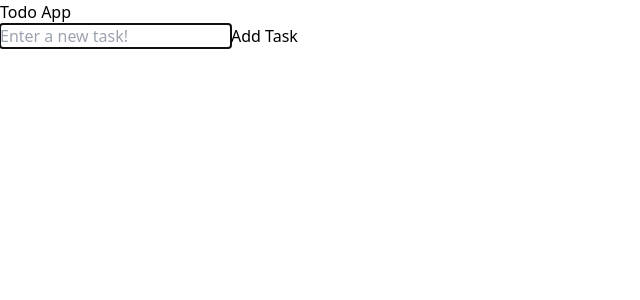
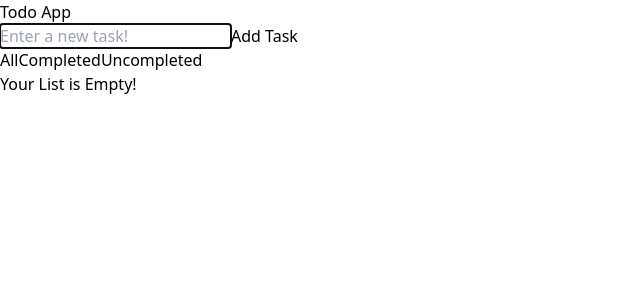
Before and after one commit to MatkoKardum/todo-app, a React (Vite) app: page / in a window 1280 px wide. Shown: the top 300 px of the page, without its empty margins (0-640 px from the left). Built offline with nearby package versions, Linux system fonts and the light colour scheme.

Commit message:
Added filtering and clearing of tasks

```diff
--- a/src/App.jsx
+++ b/src/App.jsx
@@ -2,11 +2,14 @@ import { useState, useEffect } from "react";
 import TaskList from "./components/TaskList";
 import EditTask from "./components/EditTask";
 import TaskForm from "./components/TaskForm";
+import ClearTasks from "./components/ClearTasks";
+import TasksFilter from "./components/TasksFilter";
 
 const App = () => {
   const [tasks, setTasks] = useState(
     JSON.parse(localStorage.getItem("tasks")) ?? []
   );
+  const [displayTasks, setDisplayTask] = useState(tasks);
 
   const [newTask, setNewTask] = useState("");
   const [editingTask, setEditingTask] = useState("");
@@ -15,6 +18,7 @@ const App = () => {
 
   useEffect(() => {
     localStorage.setItem("tasks", JSON.stringify(tasks));
+    setDisplayTask(tasks);
   }, [tasks]);
 
   const enableEditTask = (taskId) => {
@@ -42,7 +46,7 @@ const App = () => {
   return (
     <div className="flex flex-col items-center gap-8 p-24 min-h-screen text-black">
       <div className="flex flex-col items-center p-6 min-w-[700px] max-w-[700px] rounded-md drop-shadow-2xl bg-white">
-        <div className="w-full">
+        <div className="flex flex-col gap-2 w-full">
           <h1 className="text-6xl text-center font-bold mb-8">Todo App</h1>
           <TaskForm
             newTask={newTask}
@@ -50,12 +54,26 @@ const App = () => {
             setTasks={setTasks}
           />
 
-          <TaskList
+          <TasksFilter
             tasks={tasks}
-            enableEditTask={enableEditTask}
-            completeTask={completeTask}
-            deleteTask={deleteTask}
+            displayTasks={displayTasks}
+            setDisplayTask={setDisplayTask}
           />
+
+          {!tasks.length ? (
+            <h2 className="font-medium text-center pt-4 text-xl">
+              Your List is Empty!
+            </h2>
+          ) : (
+            <TaskList
+              tasks={displayTasks}
+              enableEditTask={enableEditTask}
+              completeTask={completeTask}
+              deleteTask={deleteTask}
+            />
+          )}
+
+          {tasks.length >= 3 && <ClearTasks setTasks={setTasks} />}
         </div>
       </div>
 
--- /dev/null
+++ b/src/components/ClearTasks.jsx
@@ -0,0 +1,17 @@
+const ClearTasks = ({ setTasks }) => {
+  const handleButton = () => {
+    setTasks([]);
+  };
+
+  return (
+    <div className="flex justify-center mt-5">
+      <button
+        className="px-4 py-2 bg-red-500 text-white rounded-md"
+        onClick={handleButton}
+      >
+        Clear All
+      </button>
+    </div>
+  );
+};
+export default ClearTasks;
--- a/src/components/EditTask.jsx
+++ b/src/components/EditTask.jsx
@@ -14,6 +14,10 @@ const EditTask = ({
     inputElement.current.focus();
   }, [inputElement]);
 
+  const handleForm = (e) => {
+    e.preventDefault();
+  };
+
   const handleInput = (e) => {
     setEditingTask(e.target.value);
   };
@@ -26,7 +30,7 @@ const EditTask = ({
           return {
             id: task.id,
             value: editingTask,
-            completed: false,
+            completed: task.completed,
           };
         }
         return task;
@@ -34,13 +38,17 @@ const EditTask = ({
     });
 
     setEditingTask("");
+    setEditing(false);
   };
 
   return (
     <div>
       <EditOverlay setEditing={setEditing} />
       <div className="flex justify-center items-center absolute top-0 right-0 left-0 m-auto bottom-0 p-6 min-w-[700px] z-20 max-h-[200px] max-w-[700px] rounded-md drop-shadow-2xl bg-white">
-        <form className="w-full flex flex-col gap-2">
+        <form
+          className="w-full flex flex-col gap-2"
+          onSubmit={(e) => handleForm(e)}
+        >
           <input
             type="text"
             placeholder="Enter a new task!"
@@ -49,7 +57,6 @@ const EditTask = ({
             className="w-full p-2 rounded-md text-black border-2 border-green-200 outline-green-200"
             onChange={(e) => handleInput(e)}
           />
-
           <button
             className="w-full rounded-md bg-green-200 p-2 font-semibold text-green-700"
             onClick={handleButton}
--- a/src/components/TaskForm.jsx
+++ b/src/components/TaskForm.jsx
@@ -8,26 +8,40 @@ const TaskForm = ({ newTask, setNewTask, setTasks }) => {
     inputElement.current.focus();
   }, [inputElement]);
 
+  const handleForm = (e) => {
+    e.preventDefault();
+  };
+
+  const handleInput = (e) => {
+    setNewTask(e.target.value);
+  };
+
+  const handleButton = () => {
+    if (!newTask) return;
+    setTasks((prevTasks) => [
+      ...prevTasks,
+      { id: uuidv4(), value: newTask, completed: false },
+    ]);
+    setNewTask("");
+    inputElement.current.focus();
+  };
+
   return (
-    <form className="w-full flex justify-center items-center gap-2 p-2">
+    <form
+      className="w-full flex justify-center items-center gap-2 p-2"
+      onSubmit={(e) => handleForm(e)}
+    >
       <input
         type="text"
         placeholder="Enter a new task!"
         className="w-full p-2 rounded-md text-black border-2 border-green-200 outline-green-200"
         value={newTask}
         ref={inputElement}
-        onChange={(e) => setNewTask(e.target.value)}
+        onChange={(e) => handleInput(e)}
       />
       <button
         className="w-1/3 rounded-md bg-green-200 p-2 font-semibold text-green-700"
-        onClick={() => {
-          if (!newTask) return;
-          setTasks((prevTasks) => [
-            ...prevTasks,
-            { id: uuidv4(), value: newTask, completed: false },
-          ]);
-          setNewTask("");
-        }}
+        onClick={handleButton}
       >
         Add Task
       </button>
--- a/src/components/TaskList.jsx
+++ b/src/components/TaskList.jsx
@@ -2,7 +2,7 @@ import Task from "./Task";
 
 const TaskList = ({ tasks, enableEditTask, completeTask, deleteTask }) => {
   return (
-    <div className="flex gap-2 flex-wrap mt-2 max-h-[500px] overflow-auto p-2 text-2xl">
+    <div className="flex gap-2 flex-wrap mt-2 max-h-[450px] overflow-auto p-2 text-2xl">
       {tasks.map((task) => (
         <Task
           task={task}
--- /dev/null
+++ b/src/components/TasksFilter.jsx
@@ -0,0 +1,37 @@
+const TasksFilter = ({ tasks, displayTask, setDisplayTask }) => {
+  return (
+    <div className="flex justify-center gap-5">
+      <button
+        className="px-4 py-2 border-2 border-green-200 rounded-md"
+        onClick={() => {
+          setDisplayTask(tasks);
+        }}
+      >
+        All
+      </button>
+      <button
+        className="px-4 py-2 border-2 border-green-200 rounded-md"
+        onClick={() => {
+          setDisplayTask(tasks);
+          setDisplayTask((prevTask) => {
+            return prevTask.filter((task) => task.completed === true);
+          });
+        }}
+      >
+        Completed
+      </button>
+      <button
+        className="px-4 py-2 border-2 border-green-200 rounded-md"
+        onClick={() => {
+          setDisplayTask(tasks);
+          setDisplayTask((prevTask) => {
+            return prevTask.filter((task) => !task.completed);
+          });
+        }}
+      >
+        Uncompleted
+      </button>
+    </div>
+  );
+};
+export default TasksFilter;
```
Also changed, not shown: .eslintrc.cjs.
